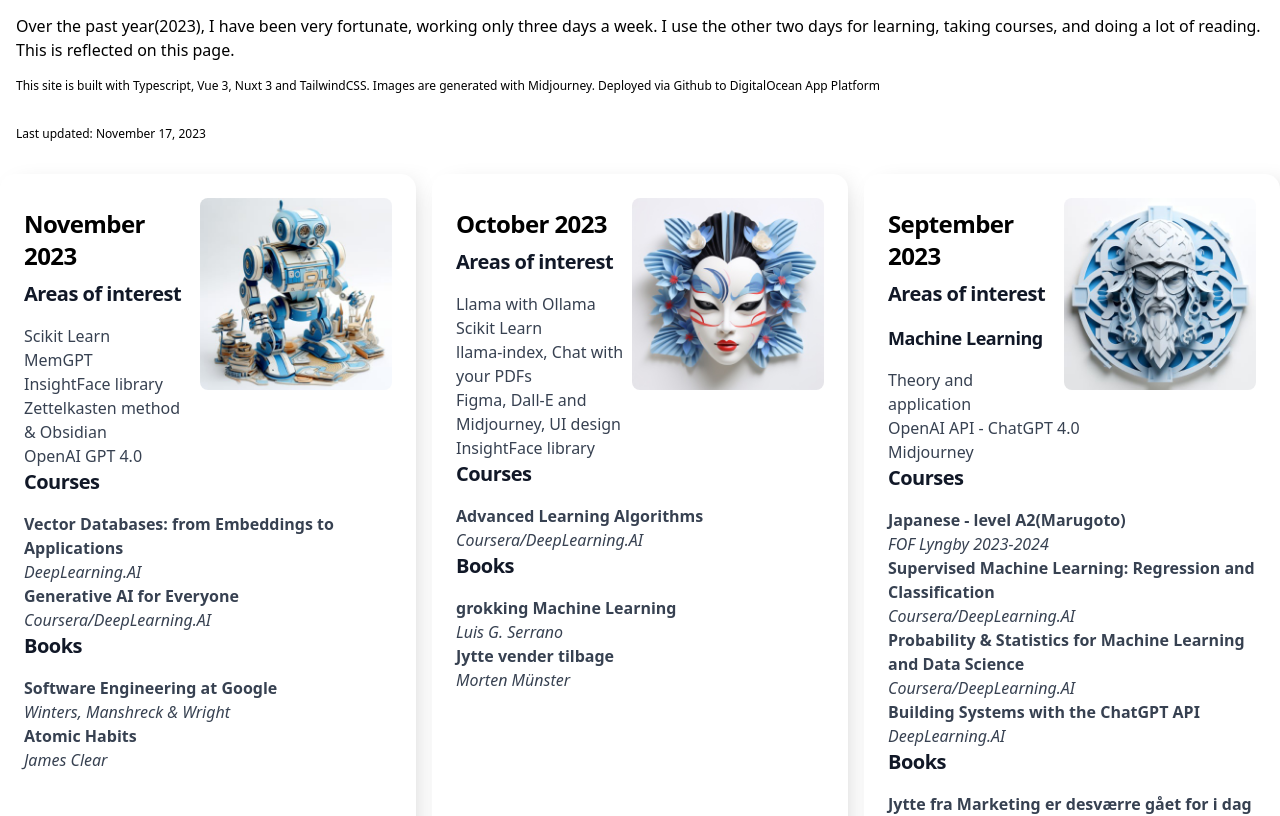
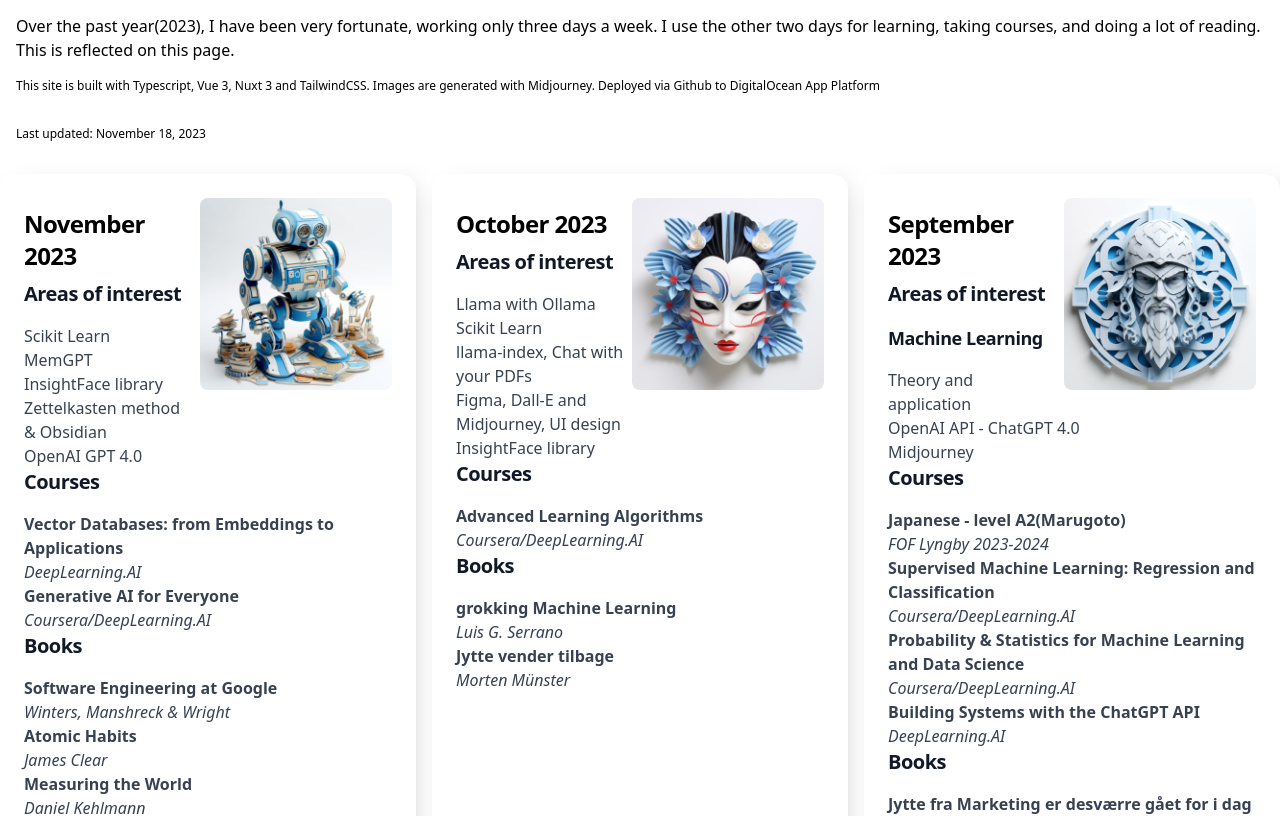
Before and after one commit to ringling/nuxt_ringling_info, a Nuxt app: page /now in a window 1280 px wide. Shown: the part 240-1056 px from the top of the page. Built offline with nearby package versions, Linux system fonts and the light colour scheme.

Commit message:
"Measuring the World", book added

```diff
--- a/pages/now.vue
+++ b/pages/now.vue
@@ -15,7 +15,7 @@
         generated with
         Midjourney. Deployed via Github to DigitalOcean App Platform
       </div>
-      <div class="m-4 mb-8 text-xs">Last updated: November 17, 2023</div>
+      <div class="m-4 mb-8 text-xs">Last updated: November 18, 2023</div>
       <div class="grid grid-cols-1 md:grid-cols-2 xl:grid-cols-3 gap-4">
 
           <div class="block max-w p-6 bg-white markdown neu">
@@ -41,6 +41,7 @@
             <ul>
               <li class="grid grid-cols-1"> <b>Software Engineering at Google</b> <em class="whitespace-nowrap">Winters, Manshreck & Wright</em> </li>
               <li class="grid grid-cols-1"> <b>Atomic Habits</b> <em class="whitespace-nowrap">James Clear</em> </li>
+              <li class="grid grid-cols-1"> <b>Measuring the World</b> <em class="whitespace-nowrap">Daniel Kehlmann</em> </li>
             </ul>
           </p>
         </div>
```
